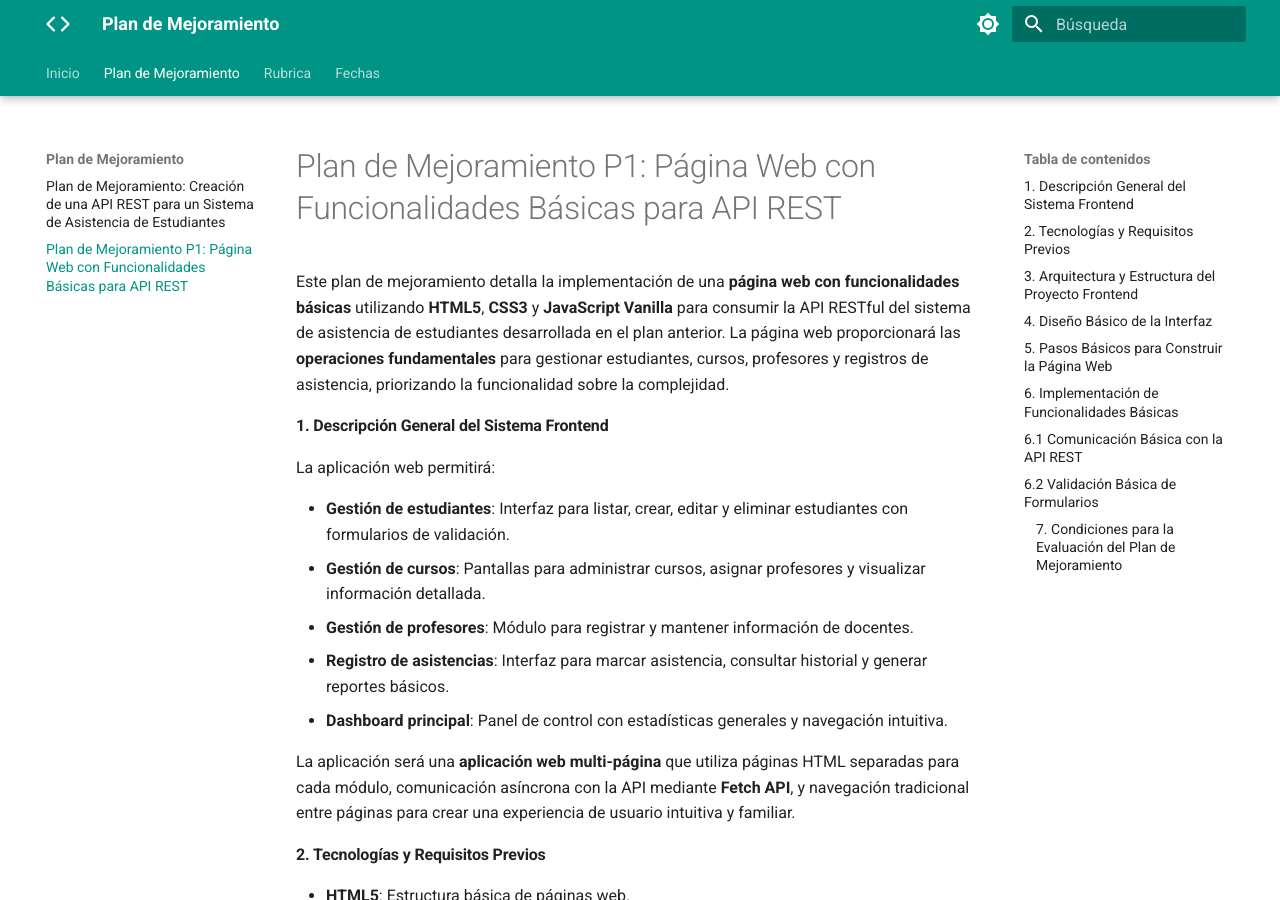
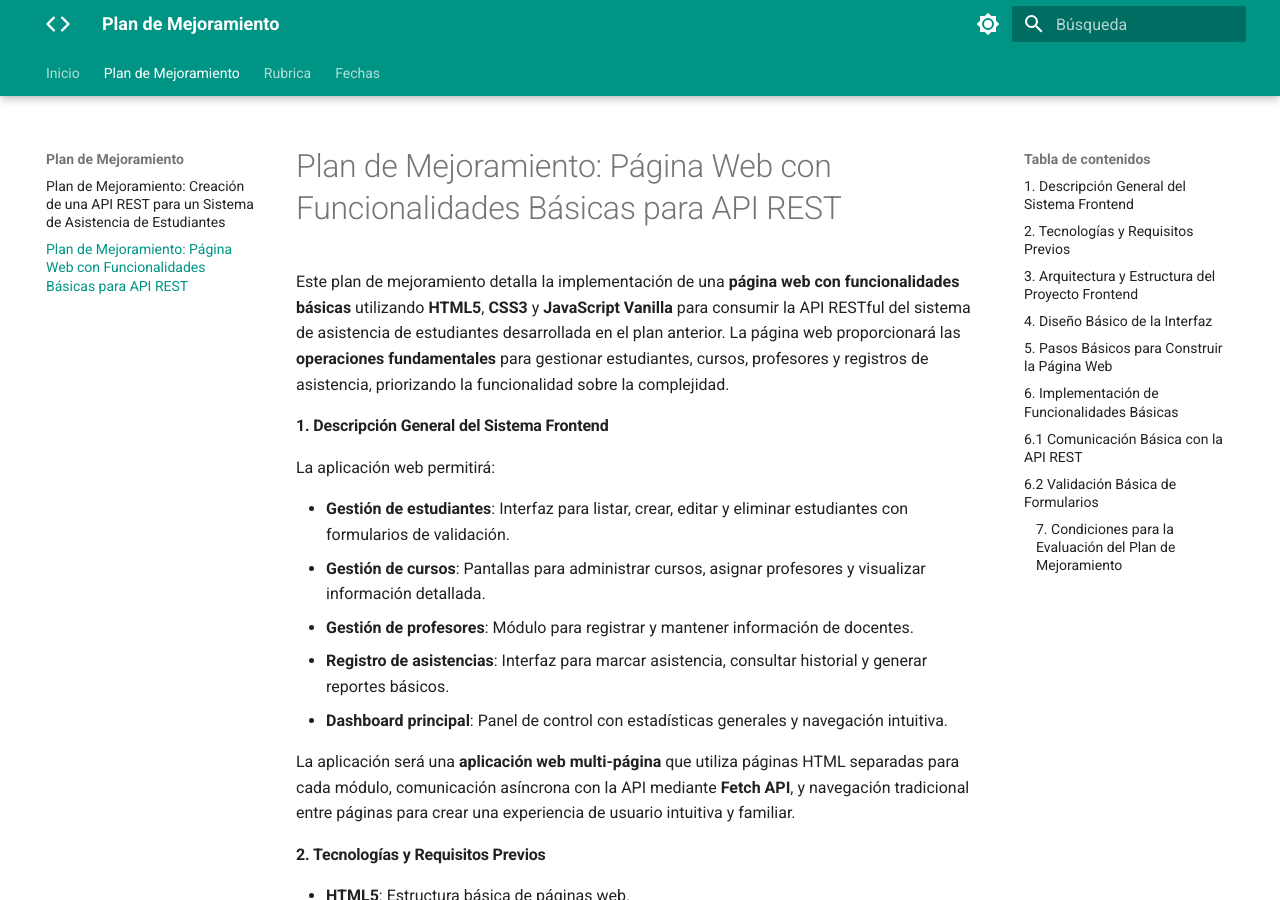
Before and after one commit to jfinfosena/25_adso_pm, an MkDocs documentation site: the page built from docs/content/p1.md, in a window 1280 px wide and 900 px high. Built offline with MkDocs 1.6.1 and Material for MkDocs 9.7.7, drawn with Linux system fonts in a browser that asks for light colours.

Commit message:
20-08-2025

```diff
--- a/docs/content/p1.md
+++ b/docs/content/p1.md
@@ -1,4 +1,4 @@
-# Plan de Mejoramiento P1: Página Web con Funcionalidades Básicas para API REST
+# Plan de Mejoramiento: Página Web con Funcionalidades Básicas para API REST
 
 Este plan de mejoramiento detalla la implementación de una **página web con funcionalidades básicas** utilizando **HTML5**, **CSS3** y **JavaScript Vanilla** para consumir la API RESTful del sistema de asistencia de estudiantes desarrollada en el plan anterior. La página web proporcionará las **operaciones fundamentales** para gestionar estudiantes, cursos, profesores y registros de asistencia, priorizando la funcionalidad sobre la complejidad.
 
```
